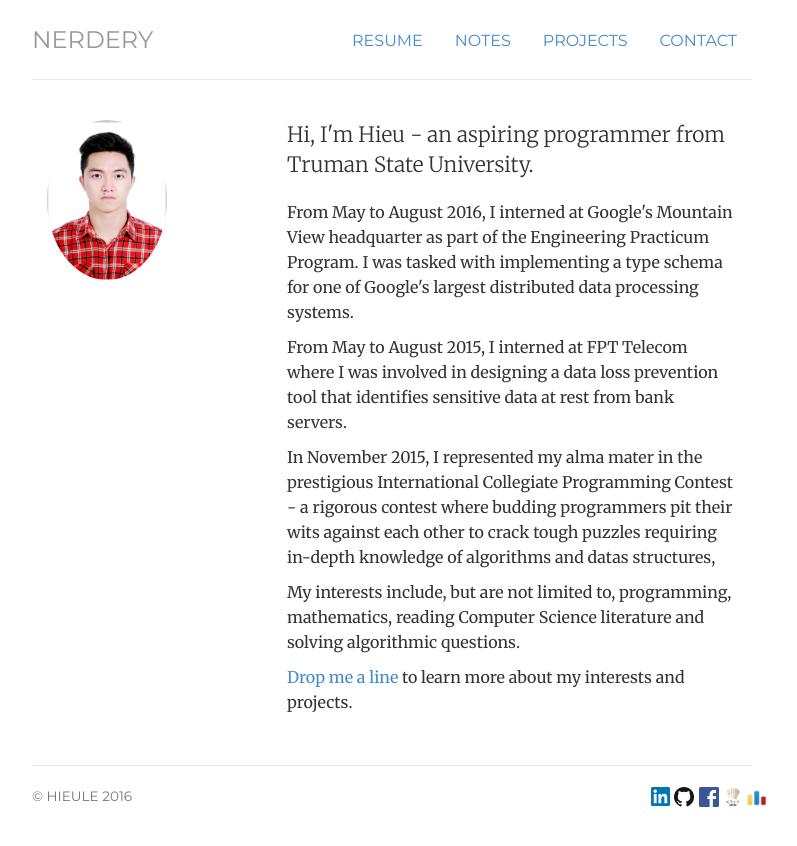
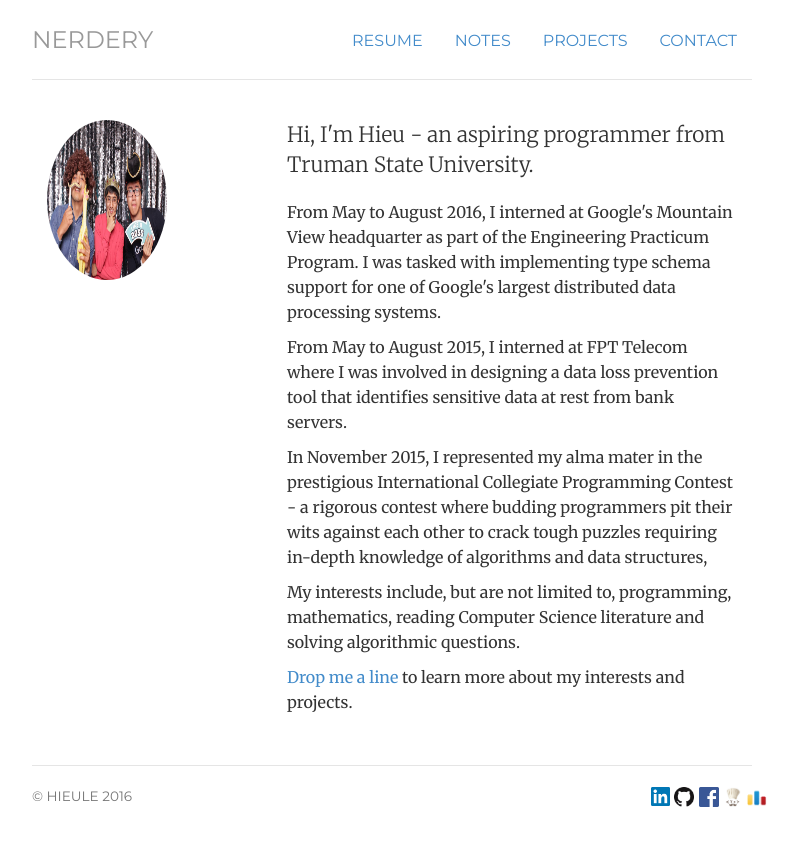
Before and after one commit to hieule22/hieule22.github.io, a Jekyll site: the page built from index.html, in a window 1280 px wide. Shown: the top 846 px of the page, without its empty margins (248-1045 px from the left). Built offline with Jekyll 4.4.1, drawn with Linux system fonts in a browser that asks for light colours.

Commit message:
Update photo and homepage

```diff
--- a/index.html
+++ b/index.html
@@ -8,19 +8,19 @@ contact: passive
 <!-- <div class="jumbotron"> -->
 <div class="row marketing">
   <div class="col-sm-4">
-    <img  class="img-circle avatar" alt="Hieu Le" src="img/hieule_photo.png" height="160" width="120">
+    <img  class="img-circle avatar" alt="Hieu Le" src="img/hieule_photo.jpg" height="160" width="120">
   </div>
   <div itemscope itemtype="http://data-vocabulary.org/Person" class="col-sm-8">
     <p class="lead">Hi, I'm <span itemprop="name">Hieu</span> - an aspiring programmer from Truman State
      University.</p>
     <p> From May to August 2016, I interned at Google's Mountain View headquarter as part of the Engineering
-      Practicum Program. I was tasked with implementing a type schema for one of Google's largest distributed
+      Practicum Program. I was tasked with implementing type schema support for one of Google's largest distributed
       data processing systems.</p>
     <p> From May to August 2015, I interned at FPT Telecom where I was involved in designing a data loss
       prevention tool that identifies sensitive data at rest from bank servers.</p>
     <p> In November 2015, I represented my alma mater in the prestigious International Collegiate Programming
       Contest - a rigorous contest where budding programmers pit their wits against each other to crack
-      tough puzzles requiring in-depth knowledge of algorithms and datas structures, </p>
+      tough puzzles requiring in-depth knowledge of algorithms and data structures, </p>
     <p> My interests include, but are not limited to, programming, mathematics, reading Computer Science
       literature and solving algorithmic questions.</p>
     <p><a href="contact">Drop me a line</a> to learn more about my interests and projects.</p>
```
Also changed, not shown: img/hieule_photo.jpg (added), img/hieule_photo.png (deleted).
